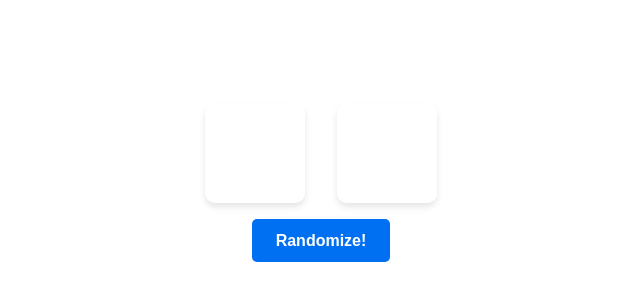
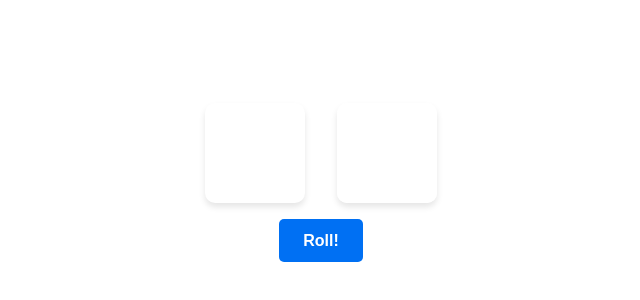
Before and after one commit to guymagens/BuildingTheCitiesDiceRoll, a Next.js app: page / in a window 1280 px wide. Shown: the part 244-544 px from the top of the page, without its empty margins (319-959 px from the left). Built offline with nearby package versions, Linux system fonts and the light colour scheme.

Commit message:
change text to roll

```diff
--- a/src/app/page.tsx
+++ b/src/app/page.tsx
@@ -81,7 +81,7 @@ export default function Home() {
         </div>
       </div>
       <button onClick={handleRandomize} className={styles.button} disabled={rolling}>
-        {rolling ? 'Rolling...' : 'Randomize!'}
+        {rolling ? 'Rolling...' : 'Roll!'}
       </button>
     </div>
   );
```
